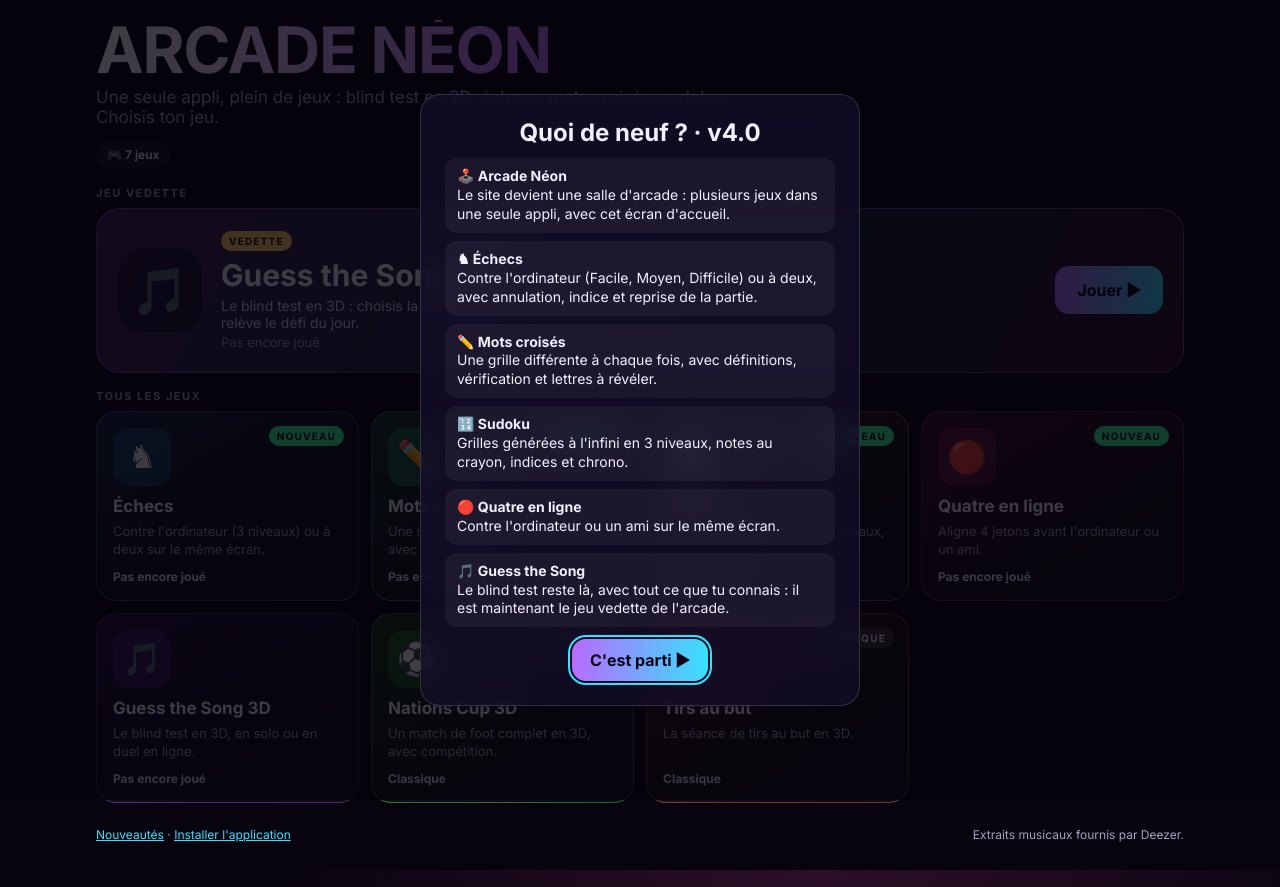
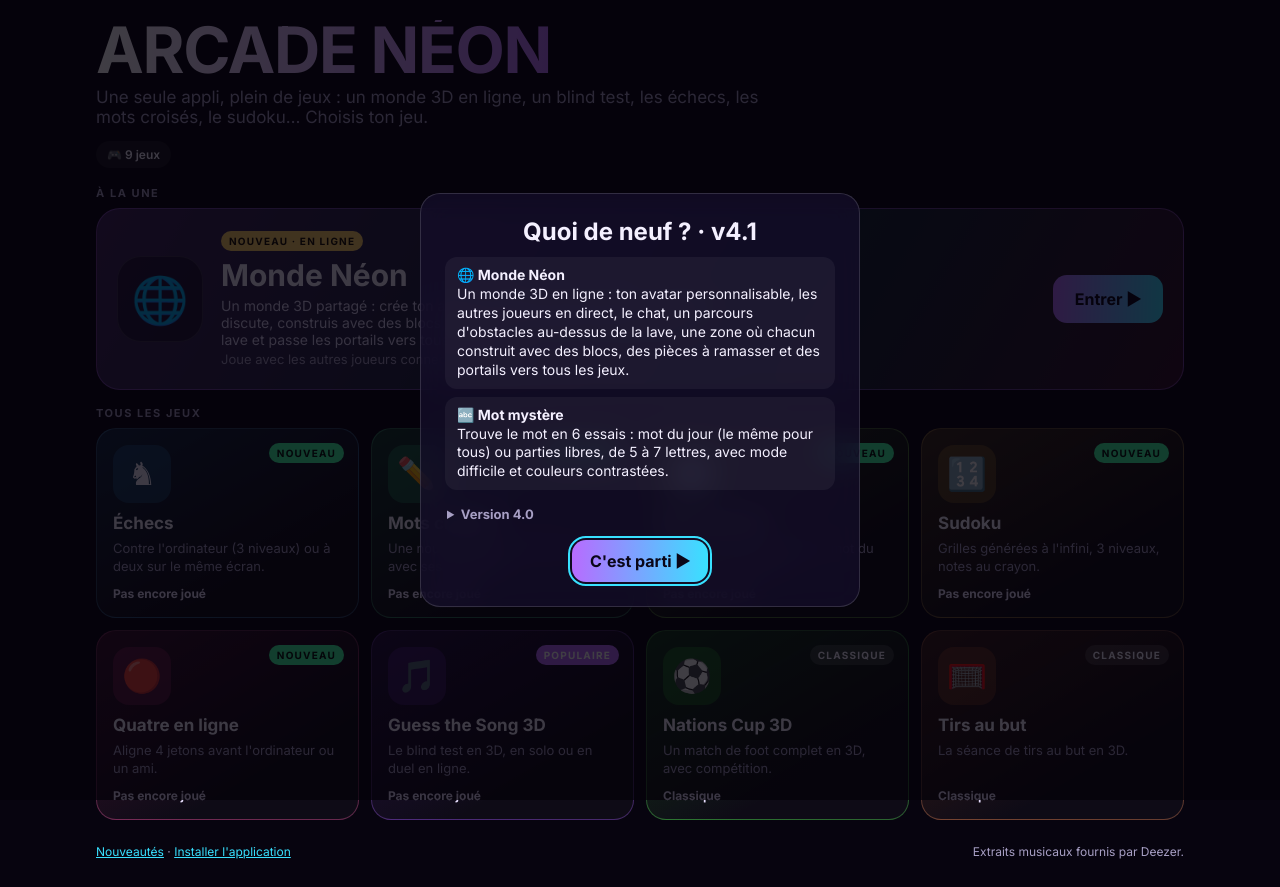
Before and after one commit to aureliennn/guess-the-song, a plain HTML site: page index.html in a window 1280 px wide. Drawn offline with Linux system fonts and the light colour scheme; a web font is replaced by a local one.

Commit message:
v4.1 Monde Neon + Mot mystere: index.html

```diff
--- a/index.html
+++ b/index.html
@@ -34,7 +34,7 @@
 .feat p{color:#d8d0f2;font-size:14px;margin-top:4px;max-width:56ch}
 .feat .play{font-size:16px;padding:14px 22px}
 .badge{display:inline-block;font-size:10px;font-weight:800;letter-spacing:.12em;text-transform:uppercase;padding:4px 8px;border-radius:999px;background:var(--gold);color:#1a1200;margin-bottom:6px}
-.badge.new{background:var(--ok);color:#04130b}.badge.old{background:rgba(255,255,255,.14);color:var(--txt)}
+.badge.new{background:var(--ok);color:#04130b}.badge.top{background:var(--acc);color:#fff}.badge.old{background:rgba(255,255,255,.14);color:var(--txt)}
 .grid{display:grid;grid-template-columns:repeat(auto-fill,minmax(230px,1fr));gap:12px}
 .card{position:relative;display:flex;flex-direction:column;gap:6px;padding:16px;border-radius:20px;text-decoration:none;color:var(--txt);border:1px solid hsla(var(--h),90%,68%,.32);background:linear-gradient(150deg,hsla(var(--h),90%,60%,.22),rgba(255,255,255,.03) 70%);transition:transform .15s,box-shadow .15s,border-color .15s;min-height:190px}
 .card:hover,.card:focus-visible{transform:translateY(-3px);border-color:hsl(var(--h),90%,70%);box-shadow:0 12px 36px hsla(var(--h),90%,55%,.28)}
@@ -46,7 +46,7 @@
 .foot{margin-top:24px;display:flex;gap:12px;flex-wrap:wrap;justify-content:space-between;font-size:12px;color:var(--mut)}
 #notes ul{list-style:none;display:grid;gap:8px;text-align:left}
 #notes li{padding:9px 12px;border-radius:12px;background:rgba(255,255,255,.05);font-size:14px;line-height:1.35}
-#notes li b{display:block}
+#notes li b{display:block}#notes details{margin-top:10px;text-align:left}#notes summary{cursor:pointer;font-size:13px;font-weight:700;color:var(--mut);padding:6px 2px}#notes details ul{margin-top:6px}
 #inst ol{text-align:left;margin:6px 0 4px 20px;display:grid;gap:5px;font-size:14px;line-height:1.4}
 @media(max-width:640px){.feat{grid-template-columns:auto 1fr;padding:16px;gap:14px}.feat .ic{width:64px;height:64px;font-size:34px;border-radius:18px}.feat .play{grid-column:1/-1;width:100%}.grid{grid-template-columns:1fr 1fr;gap:10px}.card{min-height:0;padding:12px;gap:4px}.card .ic{width:44px;height:44px;font-size:24px;border-radius:12px}.card h3{font-size:14px}.card p{font-size:12px}.card .badge{top:10px;right:10px;font-size:9px;padding:3px 6px}}
 @media(max-width:340px){.grid{grid-template-columns:1fr}}
@@ -56,17 +56,17 @@
 <div class="wrap">
   <header class="hero">
     <h1 class="logo">ARCADE NÉON</h1>
-    <p class="tag">Une seule appli, plein de jeux : blind test en 3D, échecs, mots croisés, sudoku… Choisis ton jeu.</p>
+    <p class="tag">Une seule appli, plein de jeux : un monde 3D en ligne, un blind test, les échecs, les mots croisés, le sudoku… Choisis ton jeu.</p>
     <div class="chips" id="chips"></div>
   </header>
 
   <div id="recentWrap" class="hide"><div class="lbl" style="margin-top:0">Reprendre</div><div class="recent" id="recent"></div></div>
 
-  <div class="lbl">Jeu vedette</div>
-  <a class="feat" href="blindtest.html" data-g="blindtest">
-    <span class="ic" aria-hidden="true">🎵</span>
-    <span><span class="badge">Vedette</span><h2>Guess the Song 3D</h2><p>Le blind test en 3D : choisis la bonne porte, affronte tes amis en ligne, relève le défi du jour.</p><span class="note" id="featStat"></span></span>
-    <span class="btn play">Jouer ▶</span>
+  <div class="lbl">À la une</div>
+  <a class="feat" href="monde.html" data-g="world">
+    <span class="ic" aria-hidden="true">🌐</span>
+    <span><span class="badge">Nouveau · en ligne</span><h2>Monde Néon</h2><p>Un monde 3D partagé : crée ton avatar, croise les autres joueurs en direct, discute, construis avec des blocs, affronte le parcours au-dessus de la lave et passe les portails vers tous les jeux.</p><span class="note" id="featStat"></span></span>
+    <span class="btn play">Entrer ▶</span>
   </a>
 
   <div class="lbl">Tous les jeux</div>
@@ -80,29 +80,31 @@
 
 <script src="arcade.js"></script>
 <script>
-const NOTES_V = '4.0';
+const NOTES_V = '4.1';
 const fmt = n => Number(n || 0).toLocaleString('fr-FR');
 const GAMES = [
   {id: 'chess', href: 'echecs.html', e: '♞', n: 'Échecs', d: 'Contre l\'ordinateur (3 niveaux) ou à deux sur le même écran.', b: 'new', h: 205,
     st: () => { const s = ls.get('arc_chess', {}); return (s.w || s.l || s.d) ? (s.w | 0) + ' victoire' + ((s.w | 0) > 1 ? 's' : '') + ' · ' + (s.d | 0) + ' nul' + ((s.d | 0) > 1 ? 's' : '') + ' · ' + (s.l | 0) + ' défaite' + ((s.l | 0) > 1 ? 's' : '') : (s.g ? s.g + ' partie' + (s.g > 1 ? 's' : '') : 'Pas encore joué'); }},
   {id: 'cw', href: 'motscroises.html', e: '✏️', n: 'Mots croisés', d: 'Une nouvelle grille à chaque partie, avec ses définitions.', b: 'new', h: 150,
     st: () => { const s = ls.get('arc_cw', {}); return s.solved ? s.solved + ' grille' + (s.solved > 1 ? 's' : '') + ' résolue' + (s.solved > 1 ? 's' : '') + (s.best ? ' · record ' + fmtTime(s.best) : '') : 'Pas encore joué'; }},
+  {id: 'mm', href: 'motmystere.html', e: '🔤', n: 'Mot mystère', d: 'Trouve le mot en 6 essais : mot du jour ou parties libres.', b: 'new', h: 95,
+    st: () => { const s = ls.get('arc_mm', {}); const w = ['l5', 'l6', 'l7'].reduce((a, k) => a + ((s[k] || {}).w | 0), 0); return s.g ? w + ' mot' + (w > 1 ? 's' : '') + ' trouvé' + (w > 1 ? 's' : '') + ' sur ' + s.g : 'Pas encore joué'; }},
   {id: 'sudoku', href: 'sudoku.html', e: '🔢', n: 'Sudoku', d: 'Grilles générées à l\'infini, 3 niveaux, notes au crayon.', b: 'new', h: 40,
     st: () => { const s = ls.get('arc_sudoku', {}); return s.solved ? s.solved + ' grille' + (s.solved > 1 ? 's' : '') + ' résolue' + (s.solved > 1 ? 's' : '') : 'Pas encore joué'; }},
   {id: 'c4', href: 'quatre.html', e: '🔴', n: 'Quatre en ligne', d: 'Aligne 4 jetons avant l\'ordinateur ou un ami.', b: 'new', h: 330,
     st: () => { const s = ls.get('arc_c4', {}); return (s.w || s.l || s.d) ? (s.w | 0) + ' V · ' + (s.d | 0) + ' N · ' + (s.l | 0) + ' D contre l\'ordi' : (s.g ? s.g + ' partie' + (s.g > 1 ? 's' : '') : 'Pas encore joué'); }},
-  {id: 'blindtest', href: 'blindtest.html', e: '🎵', n: 'Guess the Song 3D', d: 'Le blind test en 3D, en solo ou en duel en ligne.', h: 268,
+  {id: 'blindtest', href: 'blindtest.html', e: '🎵', n: 'Guess the Song 3D', d: 'Le blind test en 3D, en solo ou en duel en ligne.', b: 'top', h: 268,
     st: () => { const s = ls.get('gs_stats', {}); return s.games ? s.games + ' partie' + (s.games > 1 ? 's' : '') + ' · ' + fmt(s.pts) + ' pts' : 'Pas encore joué'; }},
   {id: 'foot', href: 'foot.html', e: '⚽', n: 'Nations Cup 3D', d: 'Un match de foot complet en 3D, avec compétition.', b: 'old', h: 120, st: () => 'Classique'},
   {id: 'pen', href: 'penalty.html', e: '🥅', n: 'Tirs au but', d: 'La séance de tirs au but en 3D.', b: 'old', h: 20, st: () => 'Classique'}
 ];
-const BADGE = {new: 'Nouveau', old: 'Classique'};
+const BADGE = {new: 'Nouveau', old: 'Classique', top: 'Populaire'};
 function render(){
   $('games').innerHTML = GAMES.map(g => '<a class="card" style="--h:' + g.h + '" href="' + g.href + '" data-g="' + g.id + '">' + (g.b ? '<span class="badge ' + g.b + '">' + BADGE[g.b] + '</span>' : '') + '<span class="ic" aria-hidden="true">' + g.e + '</span><h3>' + esc(g.n) + '</h3><p>' + esc(g.d) + '</p><span class="st">' + esc(g.st()) + '</span></a>').join('');
-  $('featStat').textContent = GAMES.find(g => g.id === 'blindtest').st();
+  { const w = ls.get('arc_world', {}), c = ls.get('arc_coins', 0), b = ls.get('arc_obby_best', 0); $('featStat').textContent = (c || w.obby) ? '🪙 ' + c + ' pièce' + (c > 1 ? 's' : '') + (b ? ' · parcours en ' + b + ' s' : '') : 'Joue avec les autres joueurs connectés, en direct.'; }
   const gs = ls.get('gs_stats', {}), ch = ls.get('arc_chess', {}), cw = ls.get('arc_cw', {}), su = ls.get('arc_sudoku', {}), c4 = ls.get('arc_c4', {});
-  const total = (gs.games | 0) + (ch.g | 0) + (cw.solved | 0) + (su.solved | 0) + (c4.g | 0), name = String(ls.get('gs_name', '') || '');
-  $('chips').innerHTML = (name ? '<span class="chip">👤 ' + esc(name) + '</span>' : '') + '<span class="chip">🎮 ' + GAMES.length + ' jeux</span>' + (total ? '<span class="chip">🏁 ' + fmt(total) + ' partie' + (total > 1 ? 's' : '') + ' terminée' + (total > 1 ? 's' : '') + '</span>' : '');
+  const mm = ls.get('arc_mm', {}), total = (gs.games | 0) + (ch.g | 0) + (cw.solved | 0) + (su.solved | 0) + (c4.g | 0) + (mm.g | 0), name = String(ls.get('gs_name', '') || '');
+  $('chips').innerHTML = (name ? '<span class="chip">👤 ' + esc(name) + '</span>' : '') + '<span class="chip">🎮 ' + (GAMES.length + 1) + ' jeux</span>' + (total ? '<span class="chip">🏁 ' + fmt(total) + ' partie' + (total > 1 ? 's' : '') + ' terminée' + (total > 1 ? 's' : '') + '</span>' : '');
   const rec = ls.get('arc_recent', []).map(id => GAMES.find(g => g.id === id)).filter(Boolean).slice(0, 4);
   $('recentWrap').classList.toggle('hide', !rec.length);
   $('recent').innerHTML = rec.map(g => '<a href="' + g.href + '" data-g="' + g.id + '"><span aria-hidden="true">' + g.e + '</span>' + esc(g.n) + '</a>').join('');
@@ -111,14 +113,17 @@ document.addEventListener('click', e => { const a = e.target.closest('a[data-g]'
 addEventListener('pageshow', render); render();
 
 function showNotes(){
-  modal('Quoi de neuf ? · v4.0', '<div id="notes"><ul>' +
+  modal('Quoi de neuf ? · v4.1', '<div id="notes"><ul>' +
+    '<li><b>🌐 Monde Néon</b>Un monde 3D en ligne : ton avatar personnalisable, les autres joueurs en direct, le chat, un parcours d\'obstacles au-dessus de la lave, une zone où chacun construit avec des blocs, des pièces à ramasser et des portails vers tous les jeux.</li>' +
+    '<li><b>🔤 Mot mystère</b>Trouve le mot en 6 essais : mot du jour (le même pour tous) ou parties libres, de 5 à 7 lettres, avec mode difficile et couleurs contrastées.</li>' +
+    '</ul><details><summary>Version 4.0</summary><ul>' +
     '<li><b>🕹️ Arcade Néon</b>Le site devient une salle d\'arcade : plusieurs jeux dans une seule appli, avec cet écran d\'accueil.</li>' +
     '<li><b>♞ Échecs</b>Contre l\'ordinateur (Facile, Moyen, Difficile) ou à deux, avec annulation, indice et reprise de la partie.</li>' +
     '<li><b>✏️ Mots croisés</b>Une grille différente à chaque fois, avec définitions, vérification et lettres à révéler.</li>' +
     '<li><b>🔢 Sudoku</b>Grilles générées à l\'infini en 3 niveaux, notes au crayon, indices et chrono.</li>' +
     '<li><b>🔴 Quatre en ligne</b>Contre l\'ordinateur ou un ami sur le même écran.</li>' +
-    '<li><b>🎵 Guess the Song</b>Le blind test reste là, avec tout ce que tu connais : il est maintenant le jeu vedette de l\'arcade.</li>' +
-    '</ul></div>', [['C\'est parti ▶', () => ls.set('arc_notes', NOTES_V)]]);
+    '<li><b>🎵 Guess the Song</b>Le blind test reste là, avec tout ce que tu connais.</li>' +
+    '</ul></details></div>', [['C\'est parti ▶', () => ls.set('arc_notes', NOTES_V)]]);
 }
 $('notesLink').onclick = e => { e.preventDefault(); showNotes(); };
 if (ls.get('arc_notes', '') !== NOTES_V) setTimeout(showNotes, 300);
```
